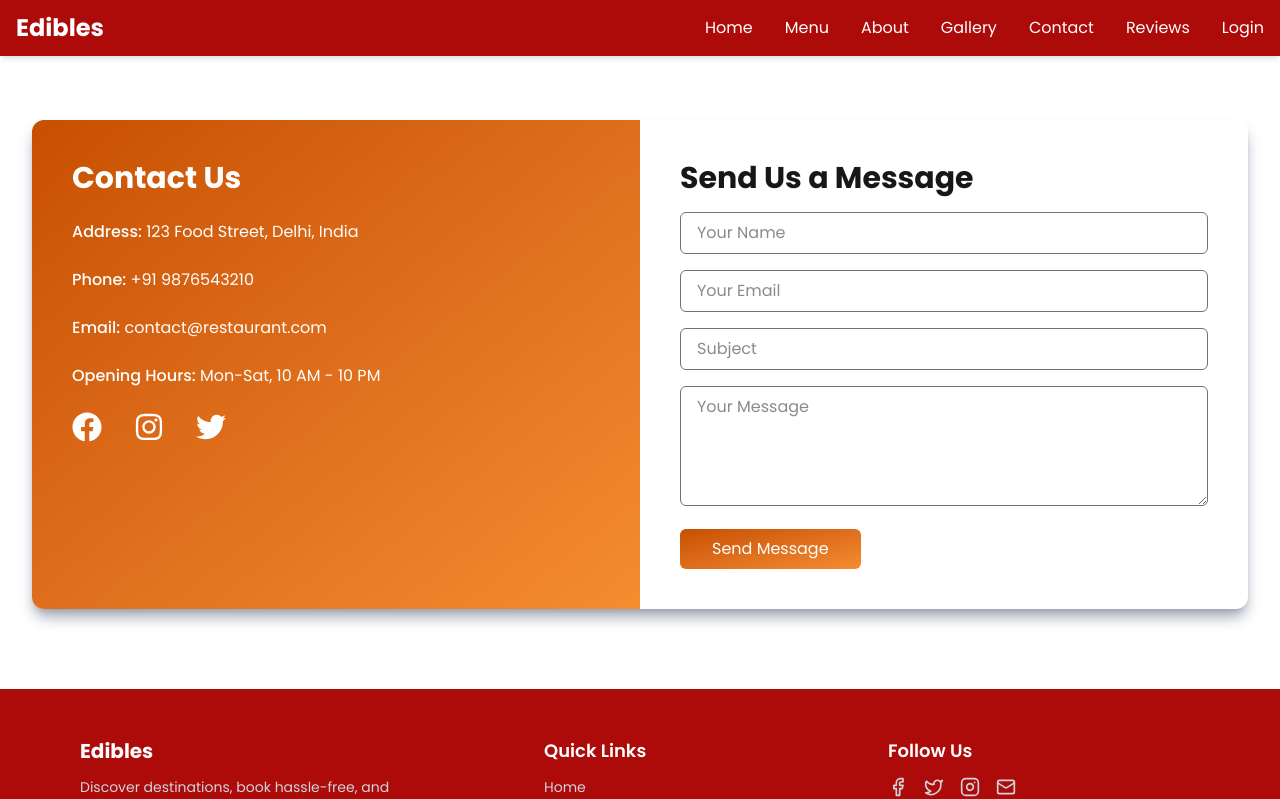
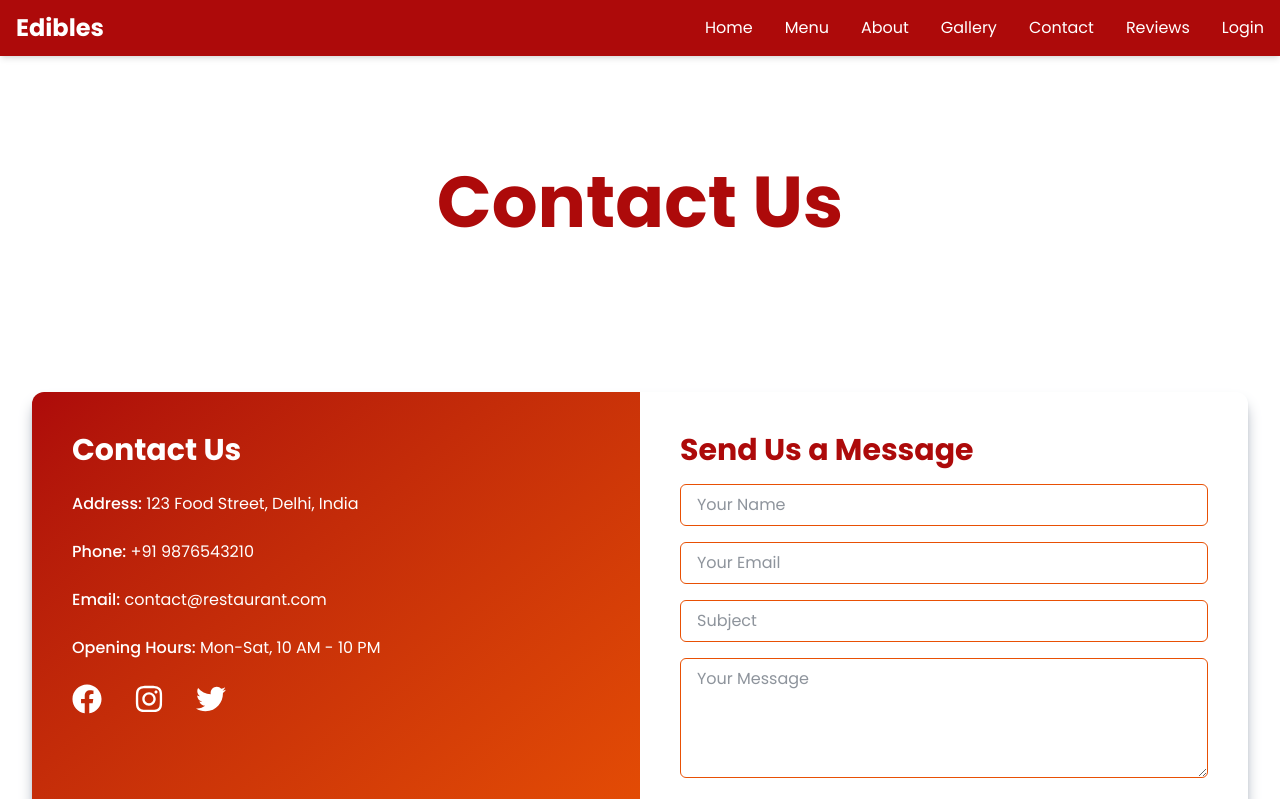
Before and after one commit to Minimalistic-Technology/Restaurant, a Next.js app: page /contact in a window 1280 px wide. Shown: the top 799 px of the page. Built offline with nearby package versions, Linux system fonts and the light colour scheme; a web font is replaced by a local one.

Commit message:
update coding

```diff
--- a/src/app/about/page.tsx
+++ b/src/app/about/page.tsx
@@ -1,42 +1,43 @@
 import React from 'react'
+import { FaEye, FaFeatherAlt, FaFlagCheckered } from 'react-icons/fa'
 import { MdPerson } from 'react-icons/md'
 
 const About = () => {
   return (
-    <div className='w-full h-full font-serif pt-13'>
-        <div className='w-full h-95 bg-cover bg-no-repeat bg-center flex flex-col items-center justify-center text-white bg-[url("https://media.istockphoto.com/id/1292567163/photo/assorted-indian-foods-pav-bhaji-veg-ball-manchurian-mutter-paneer-malai-kofta-and-palak.webp?a=1&b=1&s=612x612&w=0&k=20&c=9O7Rh-ysuAoKQsu1rFKiMueVFtLdSxrnO83vUaj_5sQ=")]'>
-            <h1 className='text-4xl font-bold'>About Our Restaurent Management System</h1>
+    <div className='w-full h-full font-serif pt-13 bg-white text-gray-800'>
+        <div className='w-full h-75 bg-cover bg-no-repeat bg-center flex flex-col items-center justify-center text-white bg-[url("https://media.istockphoto.com/id/1292567163/photo/assorted-indian-foods-pav-bhaji-veg-ball-manchurian-mutter-paneer-malai-kofta-and-palak.webp?a=1&b=1&s=612x612&w=0&k=20&c=9O7Rh-ysuAoKQsu1rFKiMueVFtLdSxrnO83vUaj_5sQ=")]'>
+            <h1 className='text-5xl font-bold text-[#ad0a0a]'>About Our Restaurent Management System</h1>
             <p className='text-xl font-medium'>Streamlining restaurant operations with innovative technology</p>
         </div>
         <div className='px-30 py-20 flex flex-col'>
             <div className='flex justify-between gap-10'>
                 <div className='w-2xl space-y-3'>
-                    <h2 className='text-3xl font-bold'>Our Mission</h2>
+                    <h2 className='text-3xl text-[#ad0a0a] font-bold flex items-center gap-4'><FaFlagCheckered/>Our Mission</h2>
                     <p className='text-justify'>We aim to revolutionize restaurant operations by providing an all-in-one management solution that enhances efficiency, improves customer experience, and boosts profitability</p>
                 </div>
                 <div className='w-2xl space-y-3'>
-                    <h2 className='text-3xl font-bold'>Our Vision</h2>
+                    <h2 className='text-3xl text-[#ad0a0a] font-bold flex items-center gap-4'><FaEye/>Our Vision</h2>
                     <p className='text-justify'>To empower restaurants worldwide with cutting-edge technology, enabling seamless operations and exceptional dining experiences.</p>
                 </div>
             </div>
             <div className='py-20 space-y-3'>
-                <h2 className='text-3xl font-bold text-center'>Our Story</h2>
+                <h2 className='text-3xl text-[#ad0a0a] font-bold flex items-center justify-center gap-4'><FaFeatherAlt/>Our Story</h2>
                 <p className='text-justify'>Founded in 2023, our Restaurant Management System was created by a team of tech enthusiasts and hospitality experts. We noticed the challenges faced by restaurant owners in managing operations, from inventory to customer service. Our solution integrates all aspects of restaurant management into a user-friendly platform, helping businesses thrive in a competitive industry.</p>
             </div>
             <div className=''>
-                <h2 className='text-3xl font-bold text-center'>Meet Our Team</h2>
+                <h2 className='text-3xl font-bold text-center text-[#ad0a0a]'>Meet Our Team</h2>
                 <div className='flex justify-between items-center mt-10'>
-                <div className='border-2 rounded-md flex flex-col gap-2 items-center justify-center box-border w-2xs h-30 hover:-translate-y-8 transition-all duration-300'>
+                <div className='border-2 border-[#ad0a0a] rounded-md flex flex-col gap-2 items-center justify-center box-border w-2xs h-30 hover:-translate-y-8 transition-all duration-300'>
                     <MdPerson className='w-8 h-8' />
                     <h3 className='text-xl'>John Doe</h3>
                     <p>Founder and CEO</p>
                 </div>
-                <div className='border-2 rounded-md flex flex-col gap-2 items-center justify-center box-border w-2xs h-30 hover:-translate-y-8 transition-all duration-300'>
+                <div className='border-2 border-[#ad0a0a] rounded-md flex flex-col gap-2 items-center justify-center box-border w-2xs h-30 hover:-translate-y-8 transition-all duration-300'>
                     <MdPerson className='w-8 h-8'/>
                     <h3 className='text-xl'>Jane Smith</h3>
                     <p>Lead Developer</p>
                 </div>
-                <div className='border-2 rounded-md flex flex-col gap-2 items-center justify-center box-border w-2xs h-30 hover:-translate-y-8 transition-all duration-300'>
+                <div className='border-2 border-[#ad0a0a] rounded-md flex flex-col gap-2 items-center justify-center box-border w-2xs h-30 hover:-translate-y-8 transition-all duration-300'>
                     <MdPerson className='w-8 h-8' />
                     <h3 className='text-xl'>Mike Johnson</h3>
                     <p>Hospitality Consultant</p>
--- a/src/app/contact/page.tsx
+++ b/src/app/contact/page.tsx
@@ -3,9 +3,13 @@ import { FaFacebook, FaInstagram, FaTwitter } from 'react-icons/fa'
 
 const Contact = () => {
   return (
-    <div className='mx-8 mb-20 pt-30'>
+    <div className='w-full h-full pt-13 bg-white text-gray-800'>
+        <div className='w-full h-75 bg-cover bg-no-repeat bg-center flex flex-col items-center justify-center text-white bg-[url("https://media.istockphoto.com/id/1015358064/photo/website-contact-us-concept-with-wooden-blocks.webp?a=1&b=1&s=612x612&w=0&k=20&c=pv-OOhG_eKZWPjVLTJntj96rjnlYWBUBEMIwhwu6RFg=")]'>
+            <p className='text-7xl font-bold text-[#ad0a0a]'>Contact Us</p>
+        </div>
+        <div className='mx-8 pb-10 pt-10'>
         <div className='w-full h-full flex shadow-lg shadow-gray-400 rounded-xl'>
-            <div className='flex-1 px-10 py-10 bg-gradient-to-tl from-[#f58c30] to-[#c75000] text-white space-y-6 rounded-bl-xl rounded-tl-xl'>
+            <div className='flex-1 px-10 py-10 bg-gradient-to-tl from-[#e85004] to-[#ad0a0a] text-white space-y-6 rounded-bl-xl rounded-tl-xl'>
                 <h2 className='text-3xl font-bold'>Contact Us</h2>
                 <p><span className='font-medium'>Address:</span> 123 Food Street, Delhi, India</p>
                 <p><span className='font-medium'>Phone:</span> +91 9876543210</p>
@@ -24,16 +28,17 @@ const Contact = () => {
                 </div>
             </div>
             <div className='flex-1 px-10 py-10 space-y-4 '>
-                <h2 className='text-3xl font-bold'>Send Us a Message</h2>
+                <h2 className='text-3xl font-bold text-[#ad0a0a]'>Send Us a Message</h2>
                 <form className='space-y-4'>
-                    <input type="text" placeholder='Your Name' className='px-4 py-2 border border-gray-500 focus:ring-2 ring-purple-500 rounded-md outline-none w-full' />
-                    <input type="email" placeholder='Your Email' className='px-4 py-2 border border-gray-500 focus:ring-2 ring-purple-500 rounded-md outline-none w-full' />
-                    <input type="text" placeholder='Subject' className='px-4 py-2 border border-gray-500 focus:ring-2 ring-purple-500 rounded-md outline-none w-full' />
-                    <textarea name="message" id="message" placeholder='Your Message' className='px-4 py-2 h-30 border border-gray-500 focus:ring-2 ring-purple-500 rounded-md outline-none w-full' ></textarea>
-                    <button className='px-8 py-2 bg-gradient-to-tl from-[#f58c30] to-[#c75000] text-white rounded-md transform hover:scale-110 duration-300 cursor-pointer'>Send Message</button>
+                    <input type="text" placeholder='Your Name' className='px-4 py-2 border border-[#e85004] focus:ring-2 ring-[#ad0a0a] rounded-md outline-none w-full' />
+                    <input type="email" placeholder='Your Email' className='px-4 py-2 border border-[#e85004] focus:ring-2 ring-[#ad0a0a] rounded-md outline-none w-full' />
+                    <input type="text" placeholder='Subject' className='px-4 py-2 border border-[#e85004] focus:ring-2 ring-[#ad0a0a] rounded-md outline-none w-full' />
+                    <textarea name="message" id="message" placeholder='Your Message' className='px-4 py-2 h-30 border border-[#e85004] focus:ring-2 ring-[#ad0a0a] rounded-md outline-none w-full' ></textarea>
+                    <button className='px-8 py-2 bg-gradient-to-tl from-[#e85004] to-[#ad0a0a] text-white rounded-md transform hover:scale-110 duration-300 cursor-pointer'>Send Message</button>
                 </form>
             </div>
         </div>
+    </div>
     </div>
   )
 }
--- a/src/app/gallery/page.tsx
+++ b/src/app/gallery/page.tsx
@@ -69,46 +69,48 @@ const Gallery = () => {
     : galleryItems.filter(item => item.category === activeFilter);
 
   return (
-    <div className='w-full h-full pt-20 pb-10'>
-      <div className='flex flex-col items-center justify-center gap-4 font-serif'>
-        <h2 className='text-3xl font-bold'>Our Gallery</h2>
+    <div className='w-full h-full pt-13 pb-10 bg-white text-gray-800'>
+      <div className='w-full h-75 bg-cover bg-no-repeat bg-center flex flex-col items-center justify-center text-white bg-[url("https://plus.unsplash.com/premium_photo-1709031620960-877745c2bc34?w=800&auto=format&fit=crop&q=60&ixlib=rb-4.1.0&ixid=M3wxMjA3fDB8MHxzZWFyY2h8MXx8Z2FsbGVyeXxlbnwwfHwwfHx8MA%3D%3D")]'>
+        <h2 className='text-7xl font-bold text-[#ad0a0a]'>Our Gallery</h2>
+      </div>
+      <div className='flex flex-col items-center justify-center gap-4 mt-5'>
         <div className='space-x-4'>
             <button
               onClick={() => setActiveFilter('All')}
-              className={`px-4 py-1 border-2 border-[#d4a017] rounded-full hover:bg-[#d4a017] cursor-pointer ${
+              className={`px-4 py-1 text-xl border-2 border-[#ad0a0a] rounded-full hover:bg-gradient-to-tl from-[#e85004] to-[#ad0a0a] cursor-pointer ${
                 activeFilter === 'All'
-                  ? 'bg-[#d4a017] text-white'
-                  : 'text-[#d4a017] hover:text-white'
+                  ? 'bg-gradient-to-tl from-[#e85004] to-[#ad0a0a] text-white'
+                  : 'text-[#ad0a0a] hover:text-white'
               }`}
             >
               All
             </button>
             <button
               onClick={() => setActiveFilter('Food')}
-              className={`px-4 py-1 border-2 border-[#d4a017] rounded-full hover:bg-[#d4a017] cursor-pointer ${
+              className={`px-4 py-1 text-xl border-2 border-[#ad0a0a] rounded-full hover:bg-gradient-to-tl from-[#e85004] to-[#ad0a0a] cursor-pointer ${
                 activeFilter === 'Food'
-                  ? 'bg-[#d4a017] text-white'
-                  : 'text-[#d4a017] hover:text-white'
+                  ? 'bg-gradient-to-tl from-[#e85004] to-[#ad0a0a] text-white'
+                  : 'text-[#ad0a0a] hover:text-white'
               }`}
             >
               Food
             </button>
             <button
               onClick={() => setActiveFilter('Ambiance')}
-              className={`px-4 py-1 border-2 border-[#d4a017] rounded-full hover:bg-[#d4a017] cursor-pointer ${
+              className={`px-4 py-1 text-xl border-2 border-[#ad0a0a] rounded-full hover:bg-gradient-to-tl from-[#e85004] to-[#ad0a0a] cursor-pointer ${
                 activeFilter === 'Ambiance'
-                  ? 'bg-[#d4a017] text-white'
-                  : 'text-[#d4a017] hover:text-white'
+                  ? 'bg-gradient-to-tl from-[#e85004] to-[#ad0a0a] text-white'
+                  : 'text-[#ad0a0a] hover:text-white'
               }`}
             >
               Ambiance
             </button>
             <button
               onClick={() => setActiveFilter('Events')}
-              className={`px-4 py-1 border-2 border-[#d4a017] rounded-full hover:bg-[#d4a017] cursor-pointer ${
+              className={`px-4 py-1 text-xl border-2 border-[#ad0a0a] rounded-full hover:bg-gradient-to-tl from-[#e85004] to-[#ad0a0a] cursor-pointer ${
                 activeFilter === 'Events'
-                  ? 'bg-[#d4a017] text-white'
-                  : 'text-[#d4a017] hover:text-white'
+                  ? 'bg-gradient-to-tl from-[#e85004] to-[#ad0a0a] text-white'
+                  : 'text-[#ad0a0a] hover:text-white'
               }`}
             >
               Events
```
